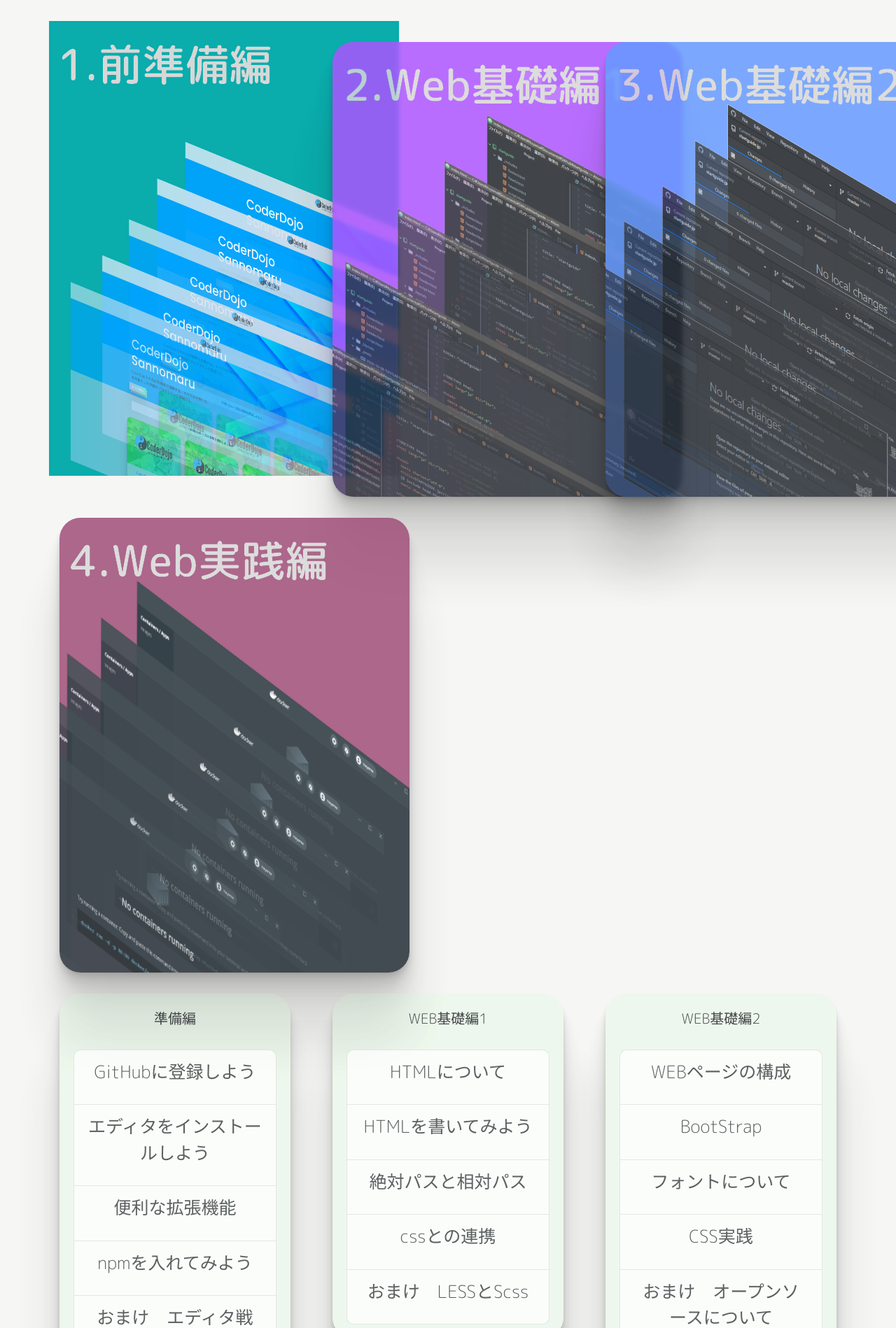
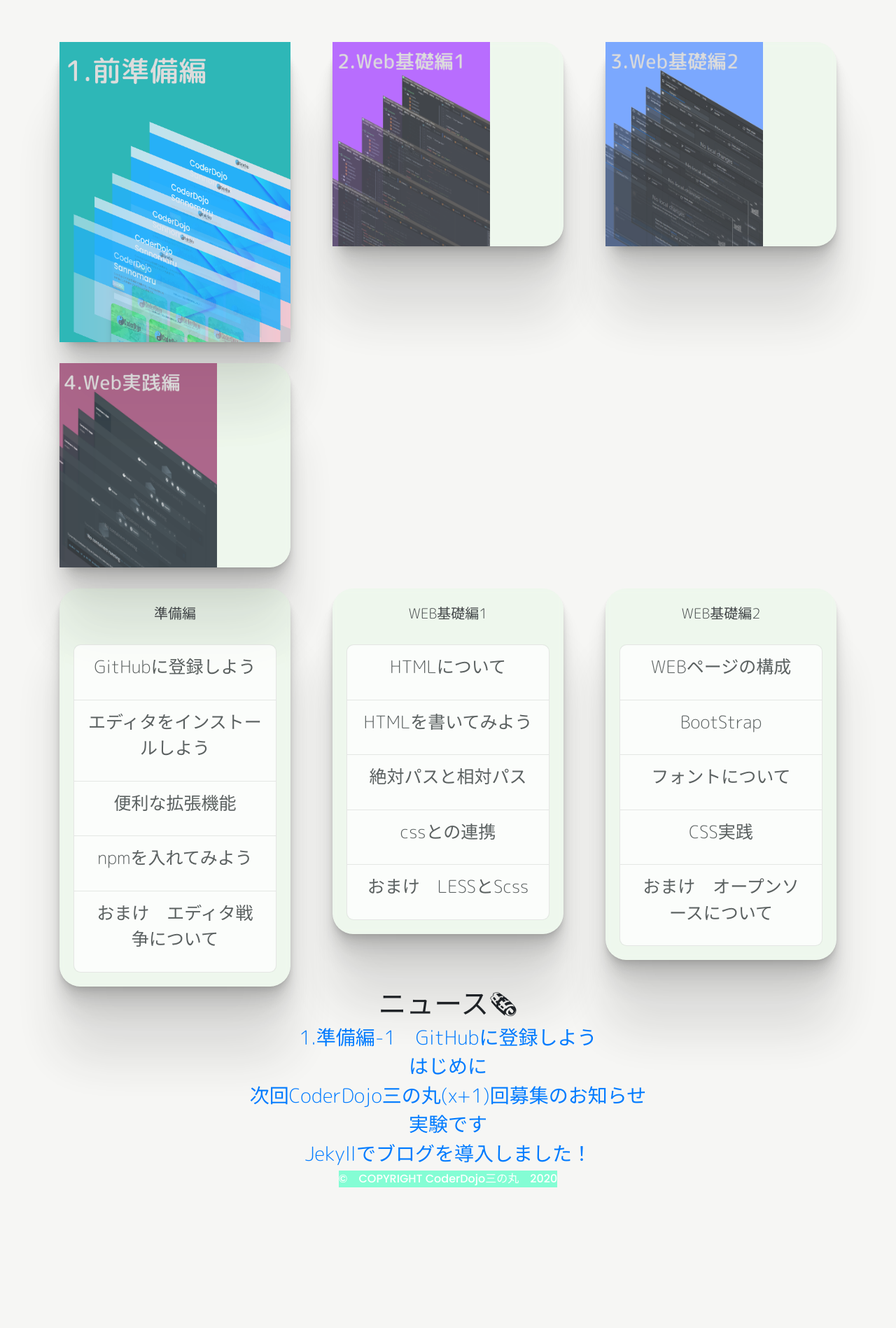
Before and after one commit to startguide/startguide.jp, a Jekyll site: the page built from index.html, in a window 1280 px wide. Shown: the part 560-2458 px from the top of the page at 70% size. Built offline with Jekyll 4.4.1, drawn with Linux system fonts in a browser that asks for light colours; after the commit the page ends 2257 px from its top, so only the background shows below that.

Commit message:
edit design
edit design

```diff
--- a/css/stylees.css
+++ b/css/stylees.css
@@ -283,7 +283,7 @@
   left: 23px;
   z-index: 2;
 }
-.book1{
-  width: 500px;
-  height:650px;
+.book{
+  width:25vh;
+  height:auto;
 }
--- a/index.html
+++ b/index.html
@@ -38,32 +38,32 @@
     <div class="row">
       <div class="card-deck">
         <div class="col-md-4">
-          <div class="">
-            <img src="media/book1.png" alt="1.前準備編" 　class="book card">
+          <div class="card">
+            <img src="media/book1.png" alt="1.前準備編"　class="book">
 
           </div>
 
         </div>
 
         <div class="col-md-4">
-          <div class="">
-            <img src="media/book2.png" alt="2.Web基礎編1" class="book card">
+          <div class="card">
+            <img src="media/book2.png" alt="2.Web基礎編1" class="book">
 
           </div>
 
         </div>
 
         <div class="col-md-4">
-          <div class="">
-            <img src="media/book3.png" alt="3.Web基礎編2" class="book card">
+          <div class="card">
+            <img src="media/book3.png" alt="3.Web基礎編2" class="book">
 
           </div>
 
         </div>
 
         <div class="col-md-4">
-          <div class="">
-            <img src="media/book4.png" alt="4.Web実践編" class="book card">
+          <div class="card">
+            <img src="media/book4.png" alt="4.Web実践編" class="book">
 
           </div>
 
```
